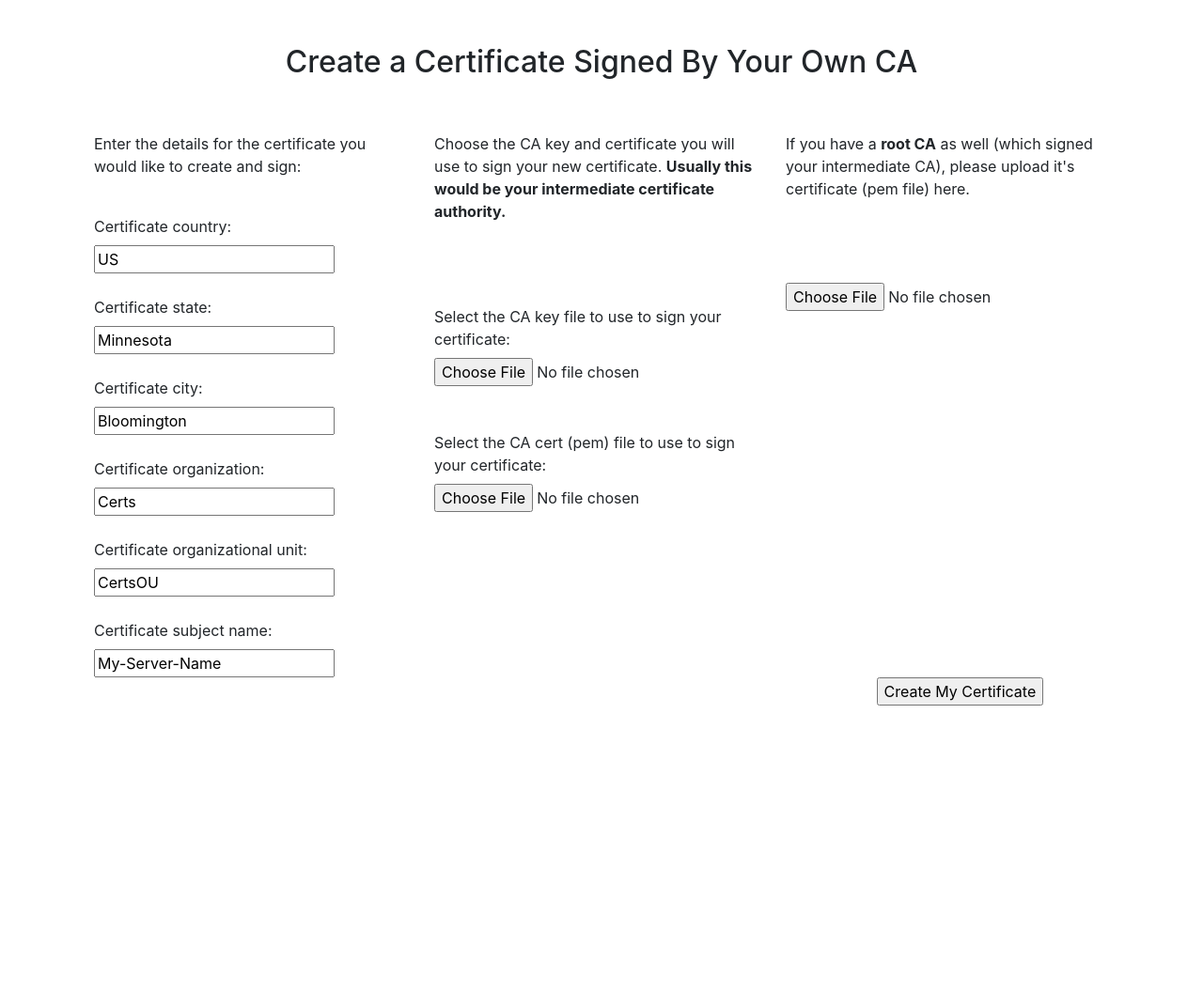
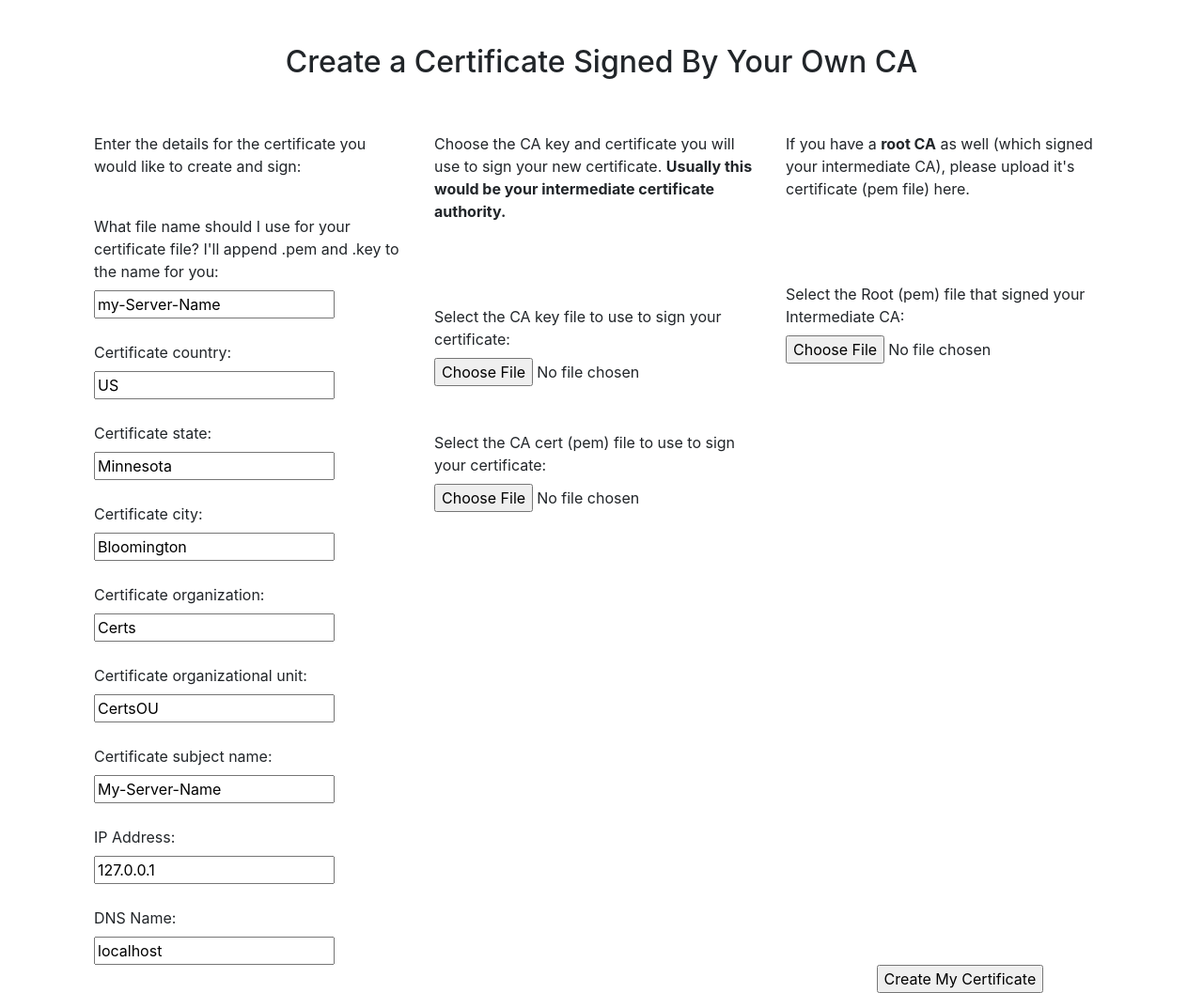
Before and after one commit to BobBlank12/certlint, a Flask app: page /getcertdetails in a window 1280 px wide. Shown: the part 107-1164 px from the top of the page at 94% size. Before the commit the page ends 858 px from the top, so only its background shows below. Run offline with Flask 3, Linux system fonts and the light colour scheme; some libraries are stand-ins or nearby versions.

Commit message:
working createcert, but doesnt give chain to user yet

```diff
--- a/website/templates/getcertdetails.html
+++ b/website/templates/getcertdetails.html
@@ -8,6 +8,10 @@
   <div class="row">
     <div class="col">
       <p class="column-name">Enter the details for the certificate you would like to create and sign:</p>
+      <br>
+      <label for="cert_file_name">What file name should I use for your certificate file? I'll append .pem and .key to the name for you:</label><br>
+      <input type="text" id="cert_file_name" name="cert_file_name" value="my-Server-Name" required><br>
+
       <br>
       <label for="cert_c">Certificate country:</label><br>
       <input type="text" id="cert_c" name="cert_c" value="US" required><br>
@@ -31,22 +35,31 @@
       <br>
       <label for="cert_cn">Certificate subject name:</label><br>
       <input type="text" id="cert_cn" name="cert_cn" value="My-Server-Name" required><br>
+
+      <br>
+      <label for="cert_ip">IP Address:</label><br>
+      <input type="text" id="cert_ip" name="cert_ip" value="127.0.0.1" required><br>
+
+      <br>
+      <label for="cert_dns">DNS Name:</label><br>
+      <input type="text" id="cert_dns" name="cert_dns" value="localhost" required><br>
     </div>
 
     <div class="col">
       <p class="column-name">Choose the CA key and certificate you will use to sign your new certificate. <strong>Usually this would be your intermediate certificate authority.</strong></p>
       <br><br><br>
       <label for="intermediate_ca_key">Select the CA key file to use to sign your certificate:</label><br>
-      <input type="file" id="intermediate_ca_key" name="Intermediate CA key file" />
+      <input type="file" id="intermediate_ca_key" name="intermediate_ca_key" />
       <br><br><br>
       <label for="intermediate_ca_pem">Select the CA cert (pem) file to use to sign your certificate:</label><br>
-      <input type="file" id="intermediate_ca_pem" name="Intermediate CA pem file" />
+      <input type="file" id="intermediate_ca_pem" name="intermediate_ca_pem" />
     </div>
 
     <div class="col">
       <p class="column-name">If you have a <strong>root CA</strong> as well (which signed your intermediate CA), please upload it's certificate (pem file) here.</p>
       <br><br><br>
-      <input type="file" name="ROOT CA pem file" />
+      <label for="root_ca_pem">Select the Root (pem) file that signed your Intermediate CA:</label><br>
+      <input type="file" id="root_ca_pem" name="root_ca_pem" />
     </div>
   </div>
 
--- a/website/views.py
+++ b/website/views.py
@@ -42,10 +42,46 @@ def createcert():
             os.makedirs('website/'+ getuploadfolder() + session['mysessionid'], exist_ok=True)
 
         links1 = []
+        #links 2 will be used for the CA chain file(s)
         links2 = []
 
-        #return render_template("certcreated.html", links1=links1, links2=links2)
-        return ("<h1>This is where the cert and possible gets created...</h1>")
+        cert_file_name = request.form.get("cert_file_name")
+        cert_c = request.form.get("cert_c")
+        cert_st = request.form.get("cert_st")
+        cert_l = request.form.get("cert_l")
+        cert_o = request.form.get("cert_o")
+        cert_ou = request.form.get("cert_ou")
+        cert_cn = request.form.get("cert_cn")
+        cert_ip = request.form.get("cert_ip")
+        cert_dns = request.form.get("cert_dns")
+
+        intermediate_ca_key = request.files['intermediate_ca_key']
+        intermediate_ca_key.save("website/" + getuploadfolder() + session['mysessionid'] + "/" + intermediate_ca_key.filename)
+        intermediate_ca_pem.close
+
+        intermediate_ca_pem = request.files['intermediate_ca_pem']
+        intermediate_ca_pem.save("website/" + getuploadfolder() + session['mysessionid'] + "/" + intermediate_ca_pem.filename)
+        intermediate_ca_pem.close
+
+        root_ca_pem = request.files['root_ca_pem']
+        root_ca_pem.save("website/" + getuploadfolder() + session['mysessionid'] + "/" + root_ca_pem.filename)
+        root_ca_pem.close
+
+        try:
+            create_certificate("website/" + getuploadfolder() + session['mysessionid'] + "/" + cert_file_name, cert_c, cert_st, cert_l, cert_o, cert_ou, cert_cn, cert_ip, cert_dns, "website/" + getuploadfolder() + session['mysessionid'] + "/" + intermediate_ca_pem.filename, "website/" + getuploadfolder() + session['mysessionid'] + "/" + intermediate_ca_key.filename,"website/" + getuploadfolder() + session['mysessionid'] + "/" + root_ca_pem.filename)
+        except Exception as e:
+            print("Error creating certificate {:}".format(e))
+        else:
+            print(f"\tI've created your certificate {cert_file_name}.key and {cert_file_name}.pem files for you.")
+            links1.append(
+                {
+                    cert_file_name+".key:" : '<a href="'+getuploadfolder()+ cert_file_name+'.key">'+cert_file_name+'.key</a>',
+                    cert_file_name+".pem:" : '<a href="'+getuploadfolder()+ cert_file_name+'.pem">'+cert_file_name+'.pem</a>'
+                }
+            )
+
+        return render_template("certcreated.html", links1=links1)
+
 
 @views.route('/createcachain', methods=['GET','POST'])
 def createcachain():
@@ -131,6 +167,16 @@ def getIntermediateCAFileKey(intermediate_file_name):
 @views.route("/"+getuploadfolder()+"<intermediate_file_name>.pem", methods=['GET', 'POST'])
 def getIntermediateCAFilePem(intermediate_file_name):
     return send_file(getuploadfolder()+session['mysessionid']+"/"+intermediate_file_name+".pem", as_attachment=True)
+
+# Link to download "user created certificate key file"
+@views.route("/"+getuploadfolder()+"<cert_file_name>.key", methods=['GET', 'POST'])
+def getCertFileKey(cert_file_name):
+    return send_file(getuploadfolder()+session['mysessionid']+"/"+cert_file_name+".key", as_attachment=True)
+
+# Link to download "user created certificate pem file"
+@views.route("/"+getuploadfolder()+"<cert_file_name>.pem", methods=['GET', 'POST'])
+def getCertFilePem(cert_file_name):
+    return send_file(getuploadfolder()+session['mysessionid']+"/"+cert_file_name+".pem", as_attachment=True)
 
 # Link to download "converted-to-pem file"
 @views.route("/"+getuploadfolder()+"<filename>-converted-to.pem", methods=['GET', 'POST'])
```
Also changed, not shown: certlint.py (+66 -0 lines), website/templates/certcreated.html (+2 -22 lines), images/screenshot7.png (added).
